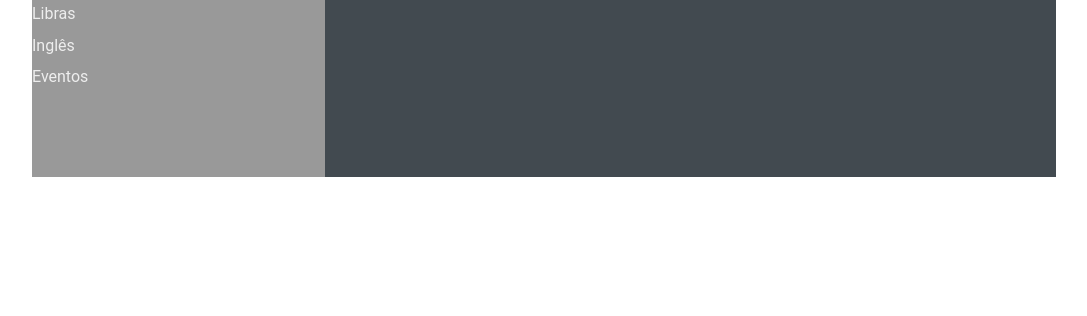
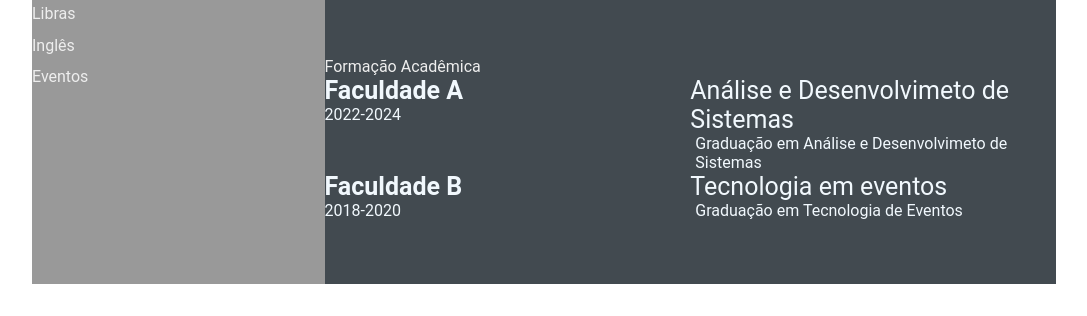
Before and after one commit to Lidia1000/Lidia1000git.github.io, a plain HTML site: page index.html in a window 1280 px wide. Shown: the part 655-971 px from the top of the page, without its empty margins (96-1183 px from the left). Before the commit the page ends 864 px from the top, so only its background shows below. Drawn offline with Linux system fonts and the light colour scheme.

Commit message:
feature: add index.html (#4)

```diff
--- a/index.html
+++ b/index.html
@@ -1,5 +1,6 @@
 <!DOCTYPE html>
 <html lang="en">
+
 <head>
     <meta charset="UTF-8">
     <meta http-equiv="X-UA-Compatible" content="IE=edge">
@@ -8,12 +9,13 @@
 
     <link rel="stylesheet" href="style.css">
 </head>
+
 <body>
     <main class="resume-contents">
         <section class="left-section">
             <section class="left-section-content">
                 <div class="profile">
-                    <img class="profile-image"  src="img/profile-image.gif" alt="profile image">
+                    <img class="profile-image" src="img/profile-image.gif" alt="profile image">
                     <p class="name">Lídia de Deus</p>
                     <p class="profession">Estudante</p>
                 </div>
@@ -29,10 +31,18 @@
                 <div class="skills">
                     <p class="left-title">Cursos</p>
                     <ul>
-                        <li><p>HTML, CSS, Git e GitHub</p></li>
-                        <li><p>Libras</p></li>
-                        <li><p>Inglês</p></li>
-                        <li><p>Eventos</p></li>
+                        <li>
+                            <p>HTML, CSS, Git e GitHub</p>
+                        </li>
+                        <li>
+                            <p>Libras</p>
+                        </li>
+                        <li>
+                            <p>Inglês</p>
+                        </li>
+                        <li>
+                            <p>Eventos</p>
+                        </li>
                     </ul>
                 </div>
             </section>
@@ -43,8 +53,11 @@
                     <div class="right-title">SOBRE MIM</div>
                     <p class="about-me-contents">
                         Olá, sou a Lídia.<br>
-                            <br> Sou estudante de áreas variadas. Alguns cursos estudo por já conhecer um pouco e por gostar me aprofundo mais, outros estudos são por curiosidade e interesse em conhecer e aprender um mundo novo.
-                            <br> Levo meus estudos com amor e dedicação, mesmo na dificuldade sigo persistente e com desejo de aprender e compartilhar o conhecimento.
+                        <br> Sou estudante de áreas variadas. Alguns cursos estudo por já conhecer um pouco e por gostar
+                        me aprofundo mais, outros estudos são por curiosidade e interesse em conhecer e aprender um
+                        mundo novo.
+                        <br> Levo meus estudos com amor e dedicação, mesmo na dificuldade sigo persistente e com desejo
+                        de aprender e compartilhar o conhecimento.
                     </p>
                 </section>
             </div>
@@ -58,7 +71,8 @@
                     <div class="exp-right">
                         <p class="exp-position">Aluna de HTML, CSS, Git e GitHub</p>
                         <p class="exp-desk">
-                            Criação de conta no Github Pages; Familiarização com os códigos; Desenvolvimento de conteúdos teóricos e projeto com base nos estudos.
+                            Criação de conta no Github Pages; Familiarização com os códigos; Desenvolvimento de
+                            conteúdos teóricos e projeto com base nos estudos.
                         </p>
                     </div>
                     <div class="exp-left">
@@ -88,12 +102,35 @@
                     <div class="exp-right">
                         <p class="exp-position">Aluna de Eventos</p>
                         <p class="exp-desk">
-                            Desenvolvimento de conteúdos teóricos e atividades práticas relacionadas ao mercado de eventos.
+                            Desenvolvimento de conteúdos teóricos e atividades práticas relacionadas ao mercado de
+                            eventos.
                         </p>
+                    </div>
+                </div>
+            </section>
+            <section class="education gap">
+                <div class="right-title">Formação Acadêmica</div>
+                <div class="education-contents">
+                    <div class="education-left">
+                        <p class="education-school-name">Faculdade A</p>
+                        <p class="education-time-period">2022-2024</p>
+                    </div>
+                    <div class="education-right">
+                        <p class="education-subject">Análise e Desenvolvimeto de Sistemas</p>
+                        <p class="education-desc">Graduação em Análise e Desenvolvimeto de Sistemas</p>
+                    </div>
+                    <div class="education-left">
+                        <p class="education-school-name">Faculdade B</p>
+                        <p class="education-time-period">2018-2020</p>
+                    </div>
+                    <div class="education-right">
+                        <p class="education-subject">Tecnologia em eventos</p>
+                        <p class="education-desc">Graduação em Tecnologia de Eventos</p>
                     </div>
                 </div>
             </section>
         </section>
     </main>
 </body>
+
 </html>
```
Lines whose indentation alone changed are shown as unchanged.
